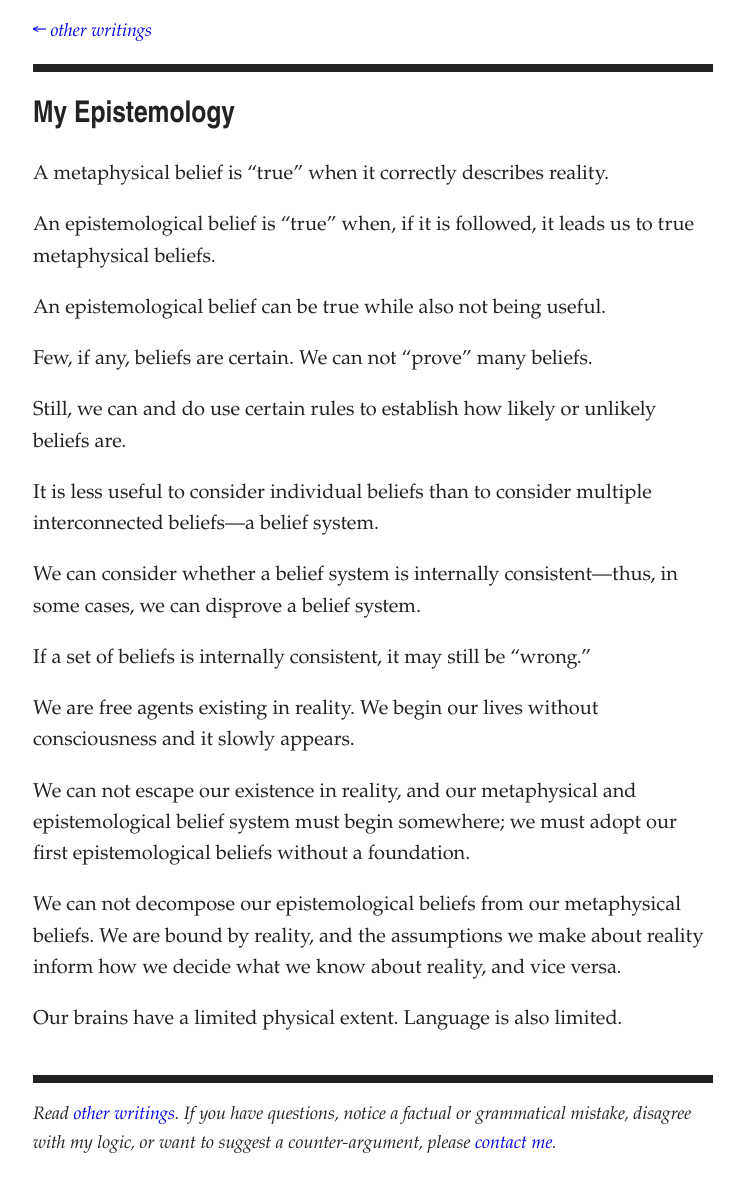
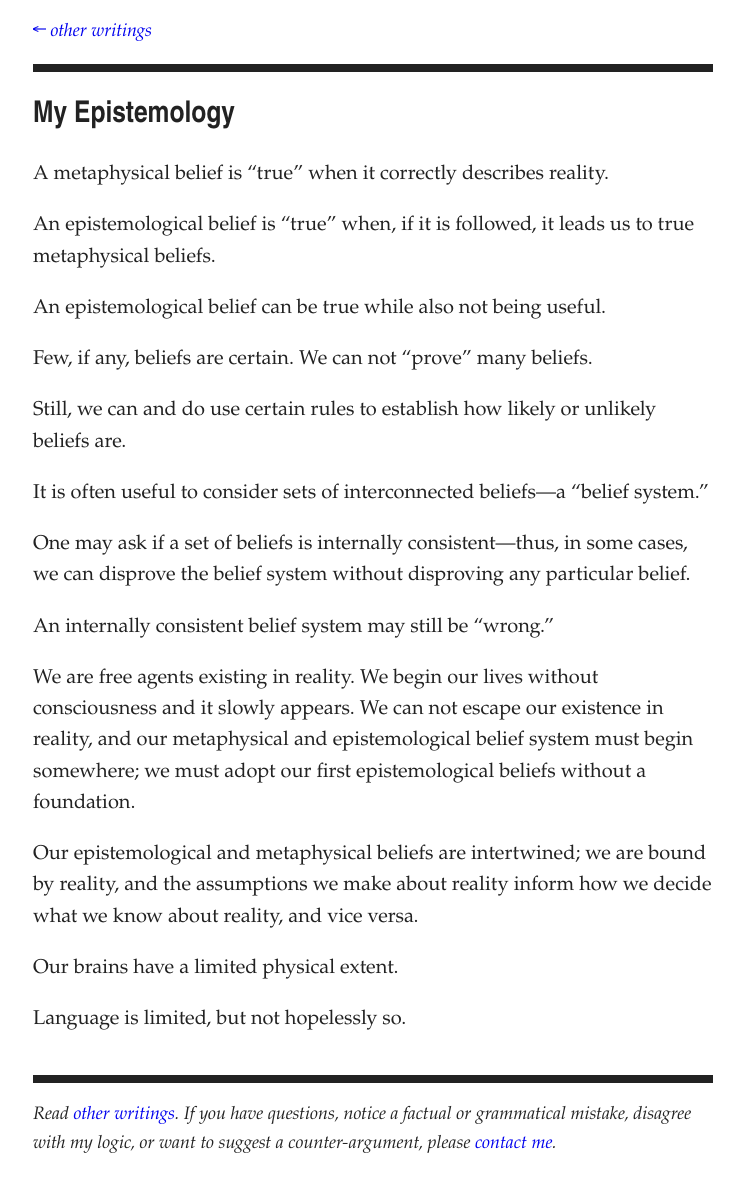
Before and after one commit to artsandmetaphysics/goodlifeodyssey, a Jekyll site: the page built from _documents/my-epistemology.md, in a window 1280 px wide. Shown: the whole page, without its empty margins (267-1011 px from the left). Built offline with Jekyll 4.4.1, drawn with Linux system fonts in a browser that asks for light colours.

Commit message:
Add content

```diff
--- a/_documents/my-epistemology.md
+++ b/_documents/my-epistemology.md
@@ -17,16 +17,16 @@ Few, if any, beliefs are certain.  We can not “prove” many beliefs.
 
 Still, we can and do use certain rules to establish how likely or unlikely beliefs are.
 
-It is less useful to consider individual beliefs than to consider multiple interconnected beliefs—a belief system.
+It is often useful to consider sets of interconnected beliefs—a “belief system.”
 
-We can consider whether a belief system is internally consistent—thus, in some cases, we can disprove a belief system.
+One may ask if a set of beliefs is internally consistent—thus, in some cases, we can disprove the belief system without disproving any particular belief.
 
-If a set of beliefs is internally consistent, it may still be “wrong.”
+An internally consistent belief system may still be “wrong.”
 
-We are free agents existing in reality.  We begin our lives without consciousness and it slowly appears.
+We are free agents existing in reality.  We begin our lives without consciousness and it slowly appears.  We can not escape our existence in reality, and our metaphysical and epistemological belief system must begin somewhere; we must adopt our first epistemological beliefs without a foundation.
 
-We can not escape our existence in reality, and our metaphysical and epistemological belief system must begin somewhere; we must adopt our first epistemological beliefs without a foundation.
+Our epistemological and metaphysical beliefs are intertwined; we are bound by reality, and the assumptions we make about reality inform how we decide what we know about reality, and vice versa.
 
-We can not decompose our epistemological beliefs from our metaphysical beliefs.  We are bound by reality, and the assumptions we make about reality inform how we decide what we know about reality, and vice versa.
+Our brains have a limited physical extent.
 
-Our brains have a limited physical extent.  Language is also limited.
+Language is limited, but not hopelessly so.
```
Also changed, not shown: documents/my-epistemology.md (+7 -7 lines).
